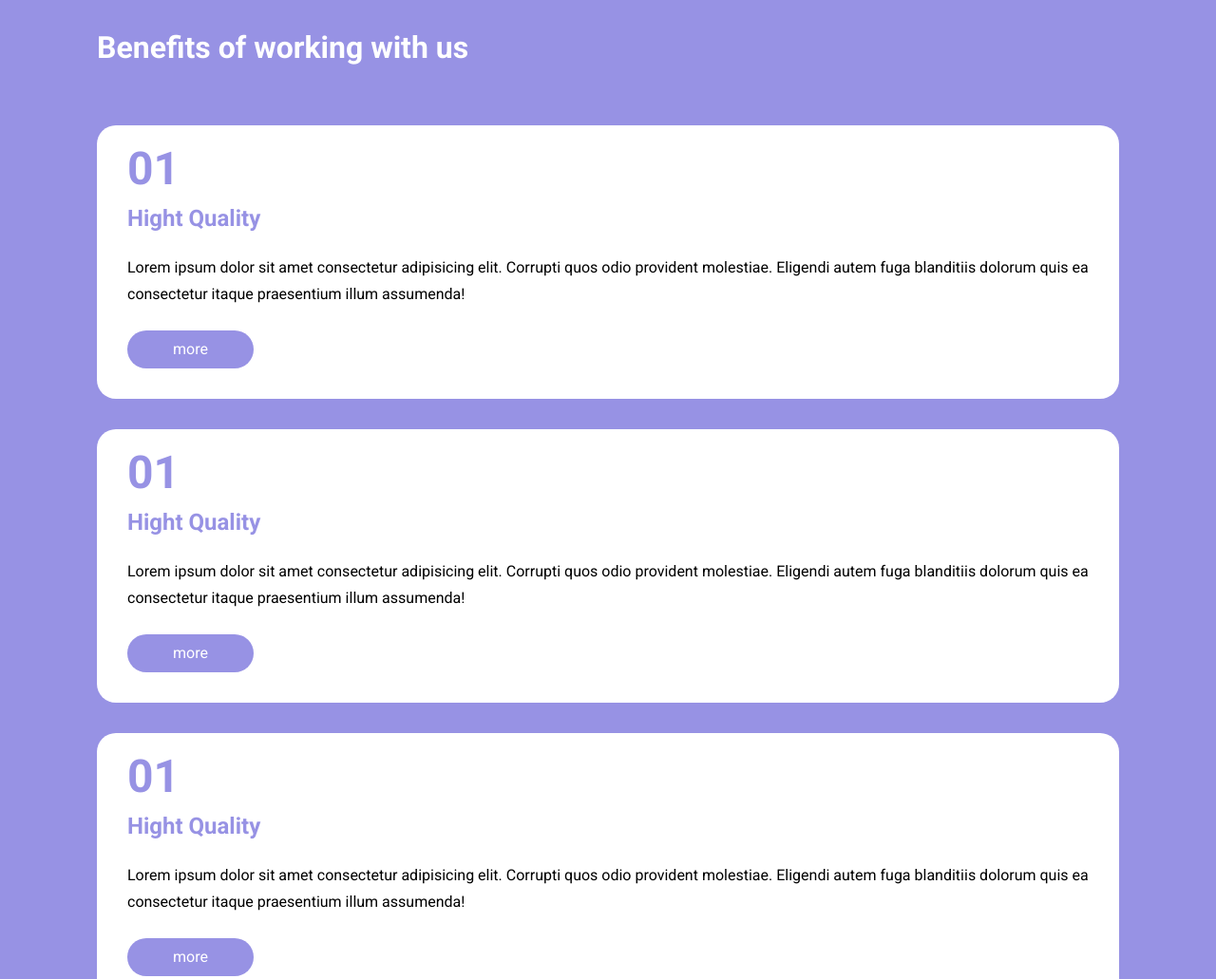
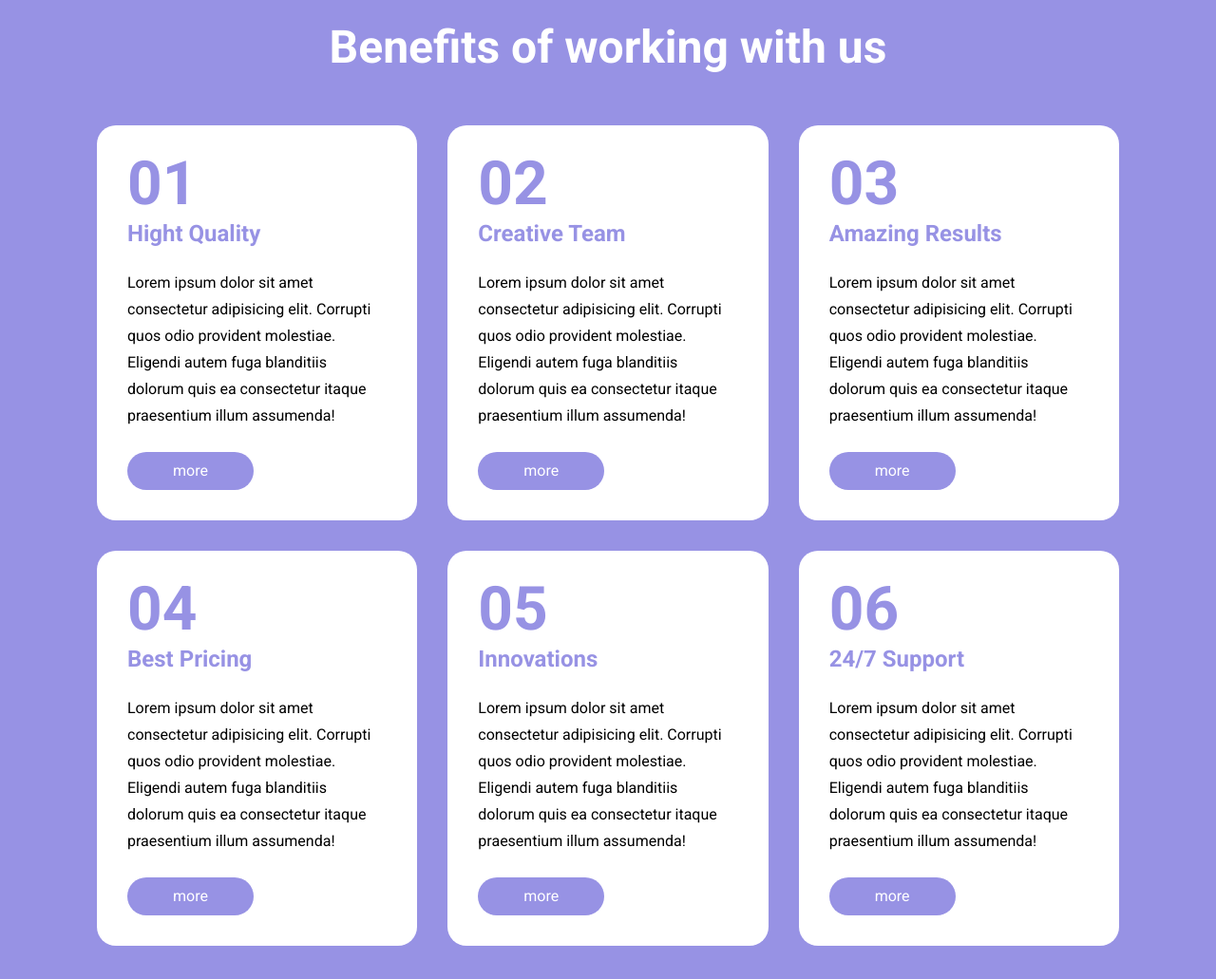
Before and after one commit to MaryChiodelli/htmlcss-responsive-layout, a plain HTML site: page index.html in a window 1280 px wide. Shown: the part 3140-4171 px from the top of the page at 95% size. Drawn offline with Linux system fonts and the light colour scheme.

Commit message:
modificato layout sezione why us

```diff
--- a/css/app.css
+++ b/css/app.css
@@ -323,6 +323,27 @@ a.button {
     .testimonials .section__title {
         font-size: 2.25rem;
     }
+
+    .why-us .row {
+        flex-direction: row;
+        flex-wrap: wrap;
+    }
+    .why-us .col {
+        flex-basis: 0;
+        flex-grow: 1;
+        min-width: 250px;
+    }
+
+    .card-why-us {
+        padding-top: 3rem;
+    }
+    .why-us .step-number {
+        font-size: 4rem;
+    }
+    .why-us .section__title {
+        font-size: 2.25rem;
+        text-align: center;
+    }
 }
 
 
@@ -386,4 +407,7 @@ a.button {
         font-size: 3rem;
     }
 
+    .why-us .section__title {
+        font-size: 3rem;
+    }
 }
--- a/index.html
+++ b/index.html
@@ -151,40 +151,40 @@
                     </div>
                     <div class="col">
                         <div class="card-why-us">
-                            <div class="step-number">01</div>
-                            <h3 class="card__title">Hight Quality</h3>
+                            <div class="step-number">02</div>
+                            <h3 class="card__title">Creative Team</h3>
                             <p class="card__description">Lorem ipsum dolor sit amet consectetur adipisicing elit. Corrupti quos odio provident molestiae. Eligendi autem fuga blanditiis dolorum quis ea consectetur itaque praesentium illum assumenda!</p>
                             <a class="button" href="#">more</a>
                         </div>
                     </div>
                     <div class="col">
                         <div class="card-why-us">
-                            <div class="step-number">01</div>
-                            <h3 class="card__title">Hight Quality</h3>
+                            <div class="step-number">03</div>
+                            <h3 class="card__title">Amazing Results</h3>
                             <p class="card__description">Lorem ipsum dolor sit amet consectetur adipisicing elit. Corrupti quos odio provident molestiae. Eligendi autem fuga blanditiis dolorum quis ea consectetur itaque praesentium illum assumenda!</p>
                             <a class="button" href="#">more</a>
                         </div>
                     </div>
                     <div class="col">
                         <div class="card-why-us">
-                            <div class="step-number">01</div>
-                            <h3 class="card__title">Hight Quality</h3>
+                            <div class="step-number">04</div>
+                            <h3 class="card__title">Best Pricing</h3>
                             <p class="card__description">Lorem ipsum dolor sit amet consectetur adipisicing elit. Corrupti quos odio provident molestiae. Eligendi autem fuga blanditiis dolorum quis ea consectetur itaque praesentium illum assumenda!</p>
                             <a class="button" href="#">more</a>
                         </div>
                     </div>
                     <div class="col">
                         <div class="card-why-us">
-                            <div class="step-number">01</div>
-                            <h3 class="card__title">Hight Quality</h3>
+                            <div class="step-number">05</div>
+                            <h3 class="card__title">Innovations</h3>
                             <p class="card__description">Lorem ipsum dolor sit amet consectetur adipisicing elit. Corrupti quos odio provident molestiae. Eligendi autem fuga blanditiis dolorum quis ea consectetur itaque praesentium illum assumenda!</p>
                             <a class="button" href="#">more</a>
                         </div>
                     </div>
                     <div class="col">
                         <div class="card-why-us">
-                            <div class="step-number">01</div>
-                            <h3 class="card__title">Hight Quality</h3>
+                            <div class="step-number">06</div>
+                            <h3 class="card__title">24/7 Support</h3>
                             <p class="card__description">Lorem ipsum dolor sit amet consectetur adipisicing elit. Corrupti quos odio provident molestiae. Eligendi autem fuga blanditiis dolorum quis ea consectetur itaque praesentium illum assumenda!</p>
                             <a class="button" href="#">more</a>
                         </div>
```
